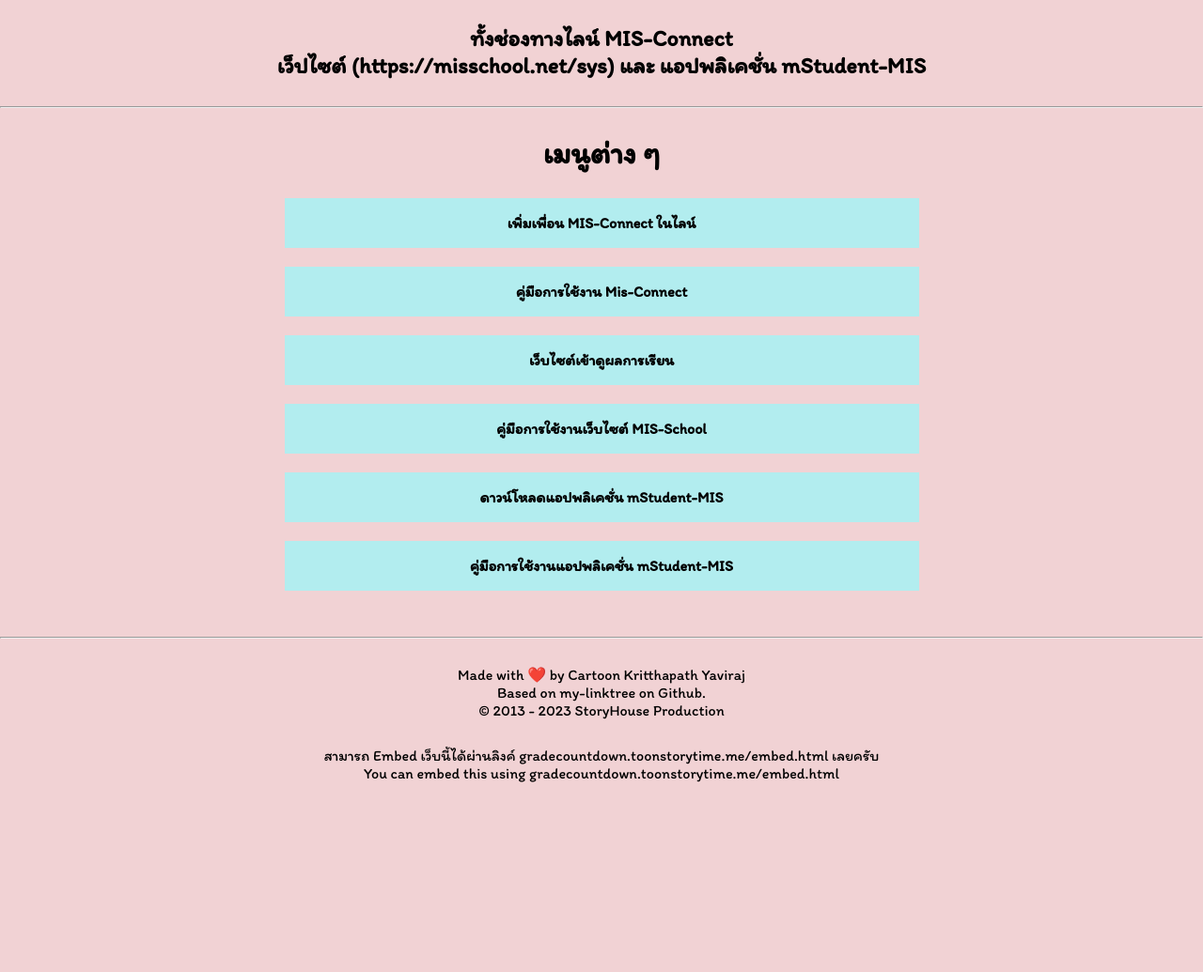
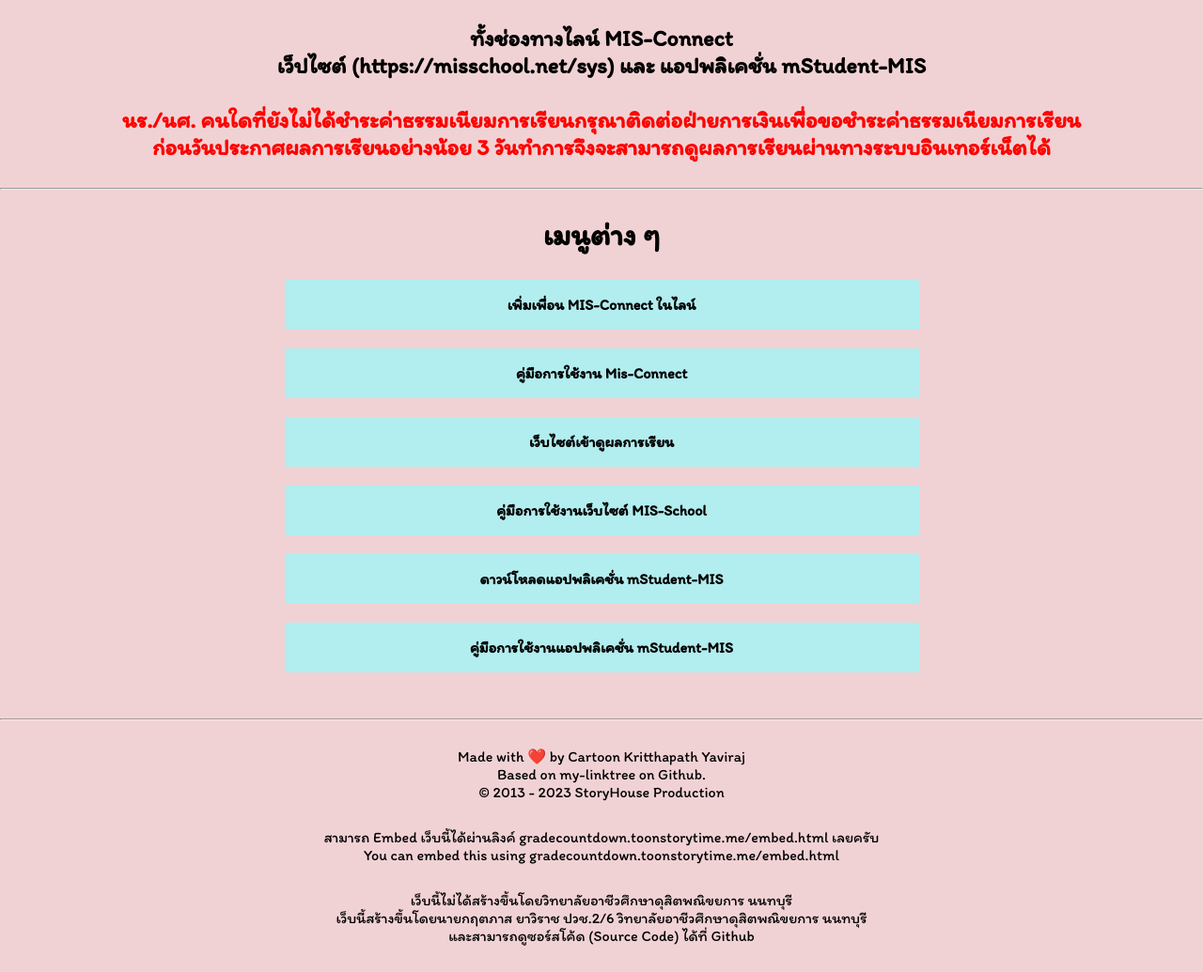
Before and after one commit to toonoeichi/dusitnon-grade-timer, a plain HTML site: page index.html in a window 1280 px wide. Shown: the part 553-1588 px from the top of the page at 94% size. Before the commit the page ends 1415 px from the top, so only its background shows below. Drawn offline with Linux system fonts and the light colour scheme.

Commit message:
Added Disclaimer

```diff
--- a/index.html
+++ b/index.html
@@ -40,6 +40,10 @@
 <h2>เว็ปไซต์ (https://misschool.net/sys) และ แอปพลิเคชั่น mStudent-MIS</h2>
 <script src="timer.js"></script>
 <h2>&nbsp;</h2>
+
+<font size="3"><h2 style="color: red;">นร./นศ. คนใดที่ยังไม่ได้ชำระค่าธรรมเนียมการเรียนกรุณาติดต่อฝ่ายการเงินเพื่อขอชำระค่าธรรมเนียมการเรียน</h2>
+<h2 style="color: red;">ก่อนวันประกาศผลการเรียนอย่างน้อย 3 วันทำการจึงจะสามารถดูผลการเรียนผ่านทางระบบอินเทอร์เน็ตได้</h2></font>
+<h2>&nbsp;</h2>
 <hr>
 <h2>&nbsp;</h2>
 <h1>เมนูต่าง ๆ </h1>
@@ -66,6 +70,10 @@
 <p>สามารถ Embed เว็บนี้ได้ผ่านลิงค์ gradecountdown.toonstorytime.me/embed.html เลยครับ</p>
 <p>You can embed this using gradecountdown.toonstorytime.me/embed.html</p>
 <h2>&nbsp;</h2>
+<p>เว็บนี้ไม่ได้สร้างขึ้นโดยวิทยาลัยอาชีวศึกษาดุสิตพณิขยการ นนทบุรี</p>
+<p>เว็บนี้สร้างขึ้นโดยนายกฤตภาส ยาวิราช ปวช.2/6 วิทยาลัยอาชีวศึกษาดุสิตพณิขยการ นนทบุรี</p>
+<p>และสามารถดูซอร์สโค้ด (Source Code) ได้ที่ <a href="https://github.com/toonnongaeoy/dusitnon-grade-timer" style="text-decoration: none; color: #000;">Github</a></p>
+<h2>&nbsp;</h2>
 </footer>
 </body>
 </html>
```
